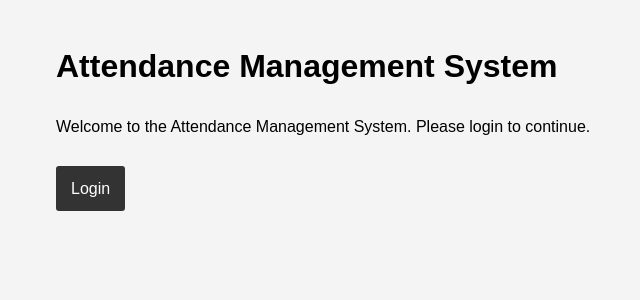
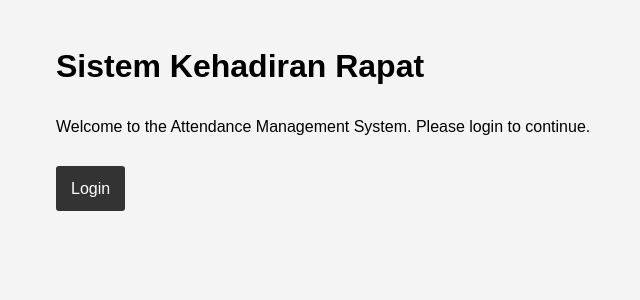
Before and after one commit to YusufFakihSyamaidzar/Attendance-System-Using-Flask, a Flask app: page / in a window 1280 px wide. Shown: the part 20-320 px from the top of the page, without its empty margins (72-712 px from the left). Run offline with Flask 3, Linux system fonts and the light colour scheme.

Commit message:
Perubahan Kecil

```diff
--- a/templates/index.html
+++ b/templates/index.html
@@ -1,7 +1,7 @@
 {% extends "base.html" %}
 
 {% block content %}
-<h1>Attendance Management System</h1>
+<h1>Sistem Kehadiran Rapat</h1>
 <p>Welcome to the Attendance Management System. Please login to continue.</p>
 <a href="{{ url_for('login') }}" class="btn">Login</a>
 {% endblock %}
```
